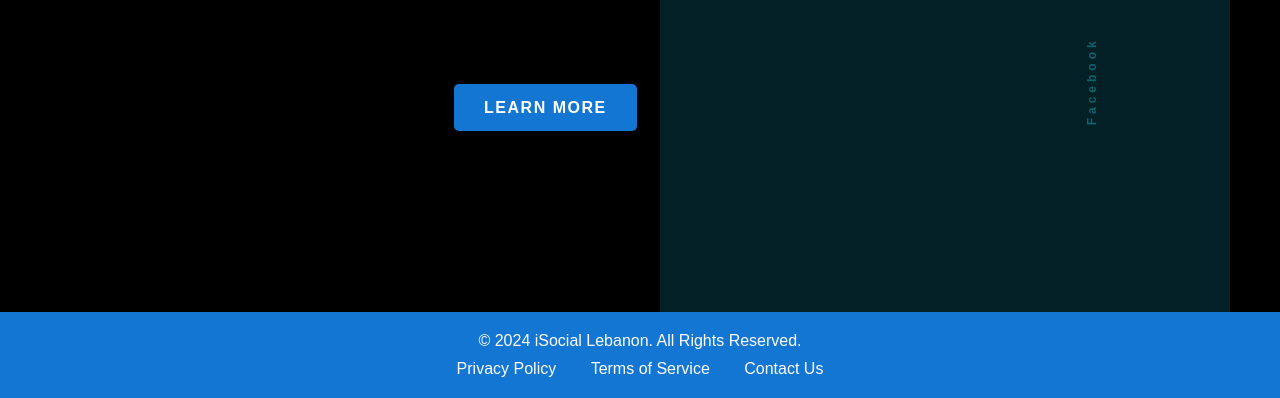
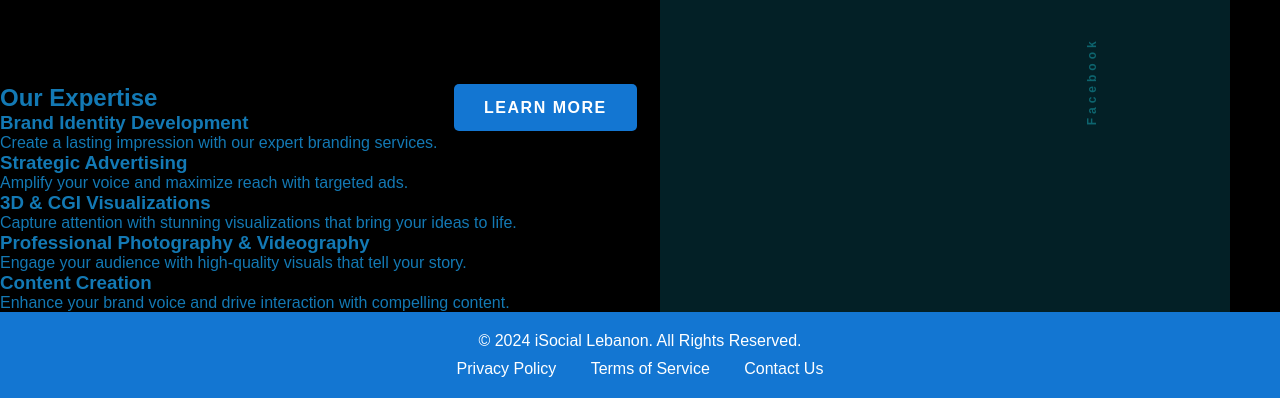
Before and after one commit to omar-albarakeh/Digital-Marketing-Website, a plain HTML site: page index.html in a window 1280 px wide. Shown: the part 402-800 px from the top of the page. Drawn offline with nearby package versions, Linux system fonts and the light colour scheme.

Commit message:
html <> expertise section added

```diff
--- a/index.html
+++ b/index.html
@@ -54,6 +54,51 @@
                 <a href="#about" class="button">Learn More</a>
             </div>
         </div>
+            <section id="expertise" class="expertise">
+        <h2>Our Expertise</h2>
+        <div class="service-list">
+            <div class="service">
+                <h3>Brand Identity Development</h3>
+                <p>Create a lasting impression with our expert branding services.</p>
+            </div>
+            <div class="service">
+                <h3>Strategic Advertising</h3>
+                <p>Amplify your voice and maximize reach with targeted ads.</p>
+            </div>
+            <div class="service">
+                <h3>3D & CGI Visualizations</h3>
+                <p>Capture attention with stunning visualizations that bring your ideas to life.</p>
+            </div>
+            <div class="service">
+                <h3>Professional Photography & Videography</h3>
+                <p>Engage your audience with high-quality visuals that tell your story.</p>
+            </div>
+            <div class="service">
+                <h3>Content Creation</h3>
+                <p>Enhance your brand voice and drive interaction with compelling content.</p>
+            </div>
+        </div>
+    </section>
+
+
+
+
+
+
+
+
+
+
+
+
+
+
+
+
+
+
+
+
         <footer class="footer">
         <div class="footer-content">
             <p>© 2024 iSocial Lebanon. All Rights Reserved.</p>
--- a/styles/style.css
+++ b/styles/style.css
@@ -182,9 +182,7 @@ ul {
     z-index: 10;
     opacity: 0;
     animation: image-appear 0.5s linear forwards;
-    animation-delay: 5.5s; /* Delayed until the block animation is complete */
-}
-
+    animation-delay: 5.5s; }
 @keyframes image-appear {
     0% {
         opacity: 0;
```
